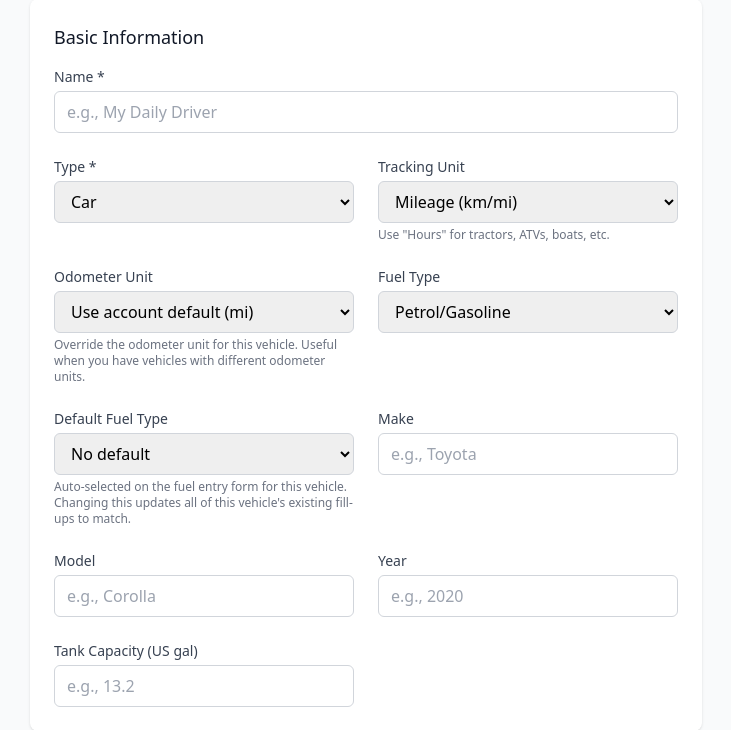
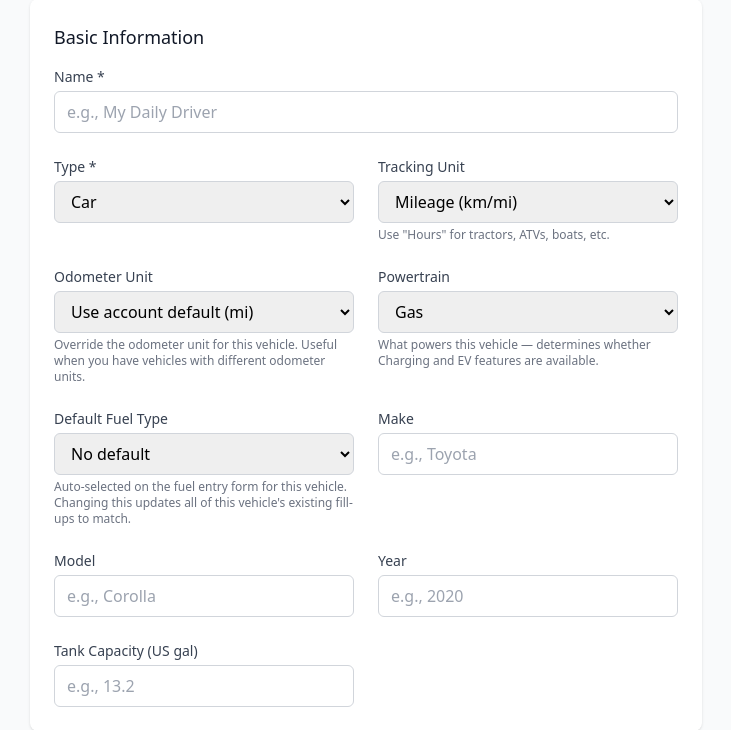
Before and after one commit to austincnunn/Pitstop, a Flask app: page /vehicles/new in a window 1280 px wide. Shown: the part 178-908 px from the top of the page, without its empty margins (274-1005 px from the left). Run offline with Flask 3, Linux system fonts and the light colour scheme; a user stored in the database is signed in; data that the repository does not hold is empty; some libraries are stand-ins or nearby versions.

Commit message:
Update powertrain options

```diff
--- a/app/models.py
+++ b/app/models.py
@@ -752,18 +752,16 @@ ODOMETER_UNITS = [
     ('mi', _l('Miles (mi)')),
 ]
 
-# Fuel types
+# Powertrain types (Vehicle.fuel_type) -- kept intentionally small; LPG/CNG/hydrogen/
+# plug-in-hybrid/e85/other are edge cases not worth the dropdown clutter. Existing
+# vehicles with one of those legacy values keep working (see vehicles/form.html,
+# which preserves an unrecognized current value as its own option rather than
+# silently dropping it).
 FUEL_TYPES = [
-    ('petrol', _l('Petrol/Gasoline')),
+    ('petrol', _l('Gas')),
     ('diesel', _l('Diesel')),
-    ('electric', _l('Electric')),
+    ('electric', _l('EV')),
     ('hybrid', _l('Hybrid')),
-    ('plugin_hybrid', _l('Plug-in Hybrid')),
-    ('lpg', _l('LPG')),
-    ('cng', _l('CNG')),
-    ('hydrogen', _l('Hydrogen')),
-    ('e85', _l('E85/Flex Fuel')),
-    ('other', _l('Other'))
 ]
 
 # Fuel grades (per fill-up, distinct from Vehicle.fuel_type)
--- a/app/templates/vehicles/form.html
+++ b/app/templates/vehicles/form.html
@@ -56,13 +56,17 @@
                 </div>
 
                 <div>
-                    <label for="fuel_type" class="block text-sm font-medium text-gray-700 dark:text-gray-300">{{ _('Fuel Type') }}</label>
+                    <label for="fuel_type" class="block text-sm font-medium text-gray-700 dark:text-gray-300">{{ _('Powertrain') }}</label>
                     <select name="fuel_type" id="fuel_type"
                             class="mt-1 block w-full rounded-md border border-gray-300 dark:border-gray-600 px-3 py-2 focus:border-primary-500 focus:outline-none focus:ring-1 focus:ring-primary-500">
                         {% for value, label in fuel_types %}
                         <option value="{{ value }}" {% if vehicle and vehicle.fuel_type == value %}selected{% endif %}>{{ label }}</option>
                         {% endfor %}
+                        {% if vehicle and vehicle.fuel_type and vehicle.fuel_type not in fuel_types|map(attribute='0') %}
+                        <option value="{{ vehicle.fuel_type }}" selected>{{ vehicle.fuel_type|capitalize }}</option>
+                        {% endif %}
                     </select>
+                    <p class="mt-1 text-xs text-gray-500 dark:text-gray-400">{{ _('What powers this vehicle — determines whether Charging and EV features are available.') }}</p>
                 </div>
 
                 <div>
--- a/app/templates/vehicles/report_pdf.html
+++ b/app/templates/vehicles/report_pdf.html
@@ -267,7 +267,7 @@
             <td>{{ vehicle.vin or '-' }}</td>
         </tr>
         <tr>
-            <td>Fuel Type</td>
+            <td>Powertrain</td>
             <td style="text-transform: capitalize;">{{ vehicle.fuel_type or '-' }}</td>
         </tr>
         {% if vehicle.tank_capacity %}
--- a/app/templates/vehicles/view.html
+++ b/app/templates/vehicles/view.html
@@ -52,7 +52,7 @@
                     <dd class="mt-1 text-sm text-gray-900 dark:text-white capitalize">{{ vehicle.vehicle_type }}</dd>
                 </div>
                 <div>
-                    <dt class="text-sm font-medium text-gray-500 dark:text-gray-400">{{ _('Fuel') }}</dt>
+                    <dt class="text-sm font-medium text-gray-500 dark:text-gray-400">{{ _('Powertrain') }}</dt>
                     <dd class="mt-1 text-sm text-gray-900 dark:text-white capitalize">{{ vehicle.fuel_type or _('Not set') }}</dd>
                 </div>
                 <div>
```
